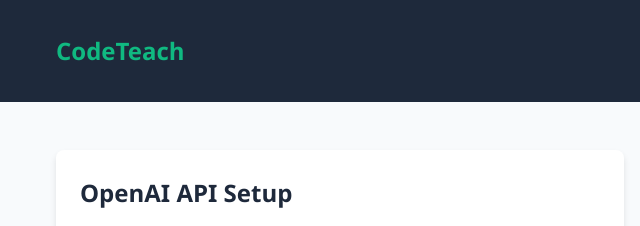
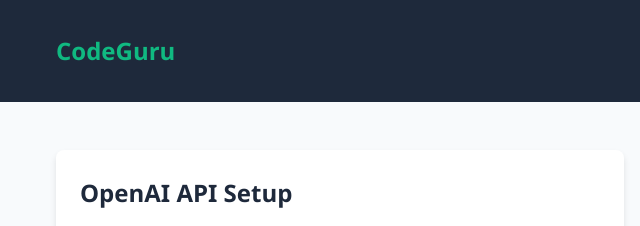
Before and after one commit to jaibhedia/code-guru, a plain HTML site: page index.html in a window 1280 px wide. Shown: the top 226 px of the page, 0-640 px from the left. Drawn offline with Linux system fonts and the light colour scheme.

Commit message:
update: changed the name

```diff
--- a/index.html
+++ b/index.html
@@ -3,7 +3,7 @@
 <head>
     <meta charset="UTF-8">
     <meta name="viewport" content="width=device-width, initial-scale=1.0">
-    <title>CodeTeach - Interactive Coding Assistant</title>
+    <title>CodeGuru</title>
     <style>
         :root {
             --primary: #3b82f6;
@@ -280,7 +280,7 @@
 <body>
     <header>
         <div class="container">
-            <div class="logo">CodeTeach</div>
+            <div class="logo">CodeGuru</div>
         </div>
     </header>
 
```
